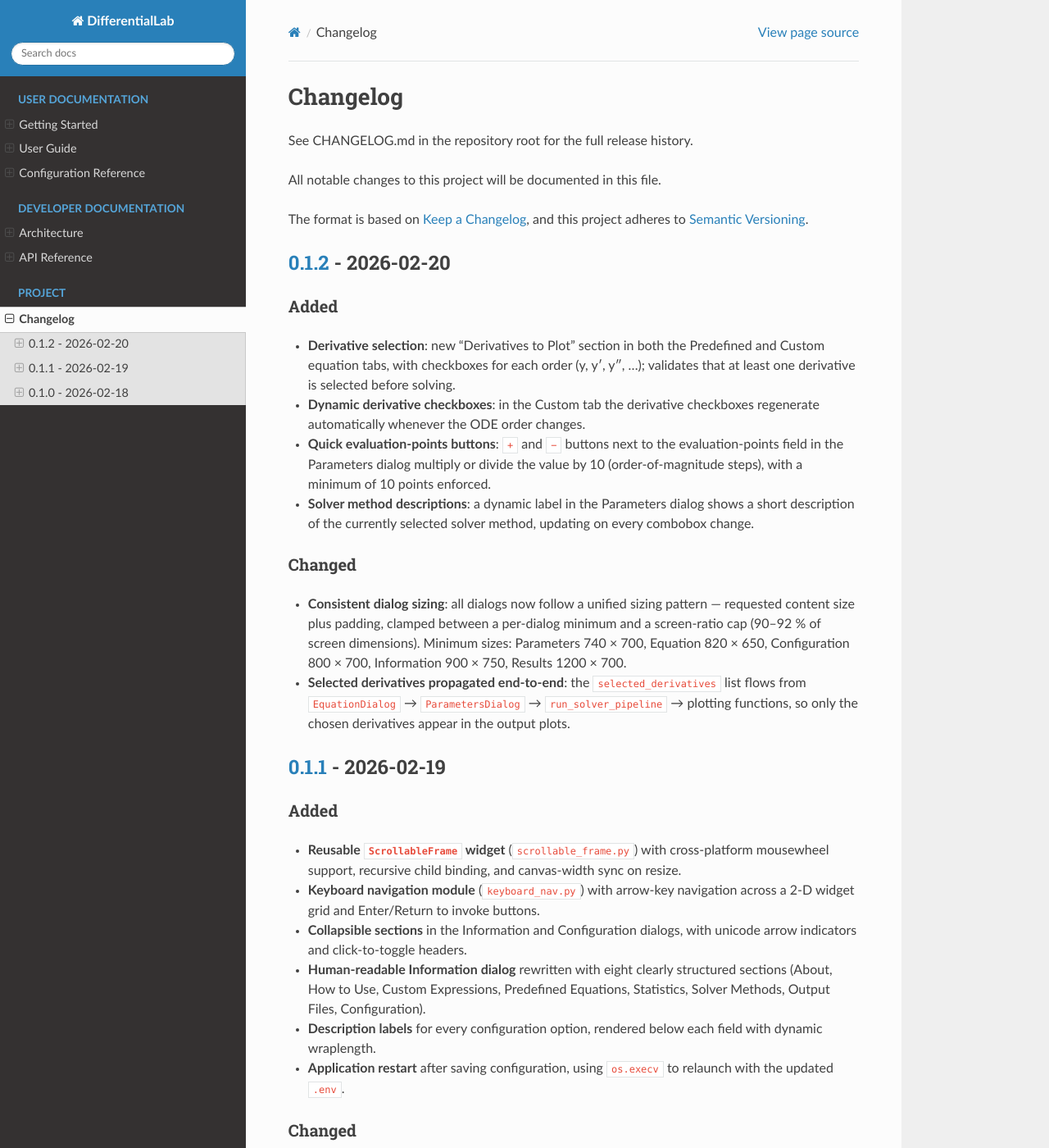
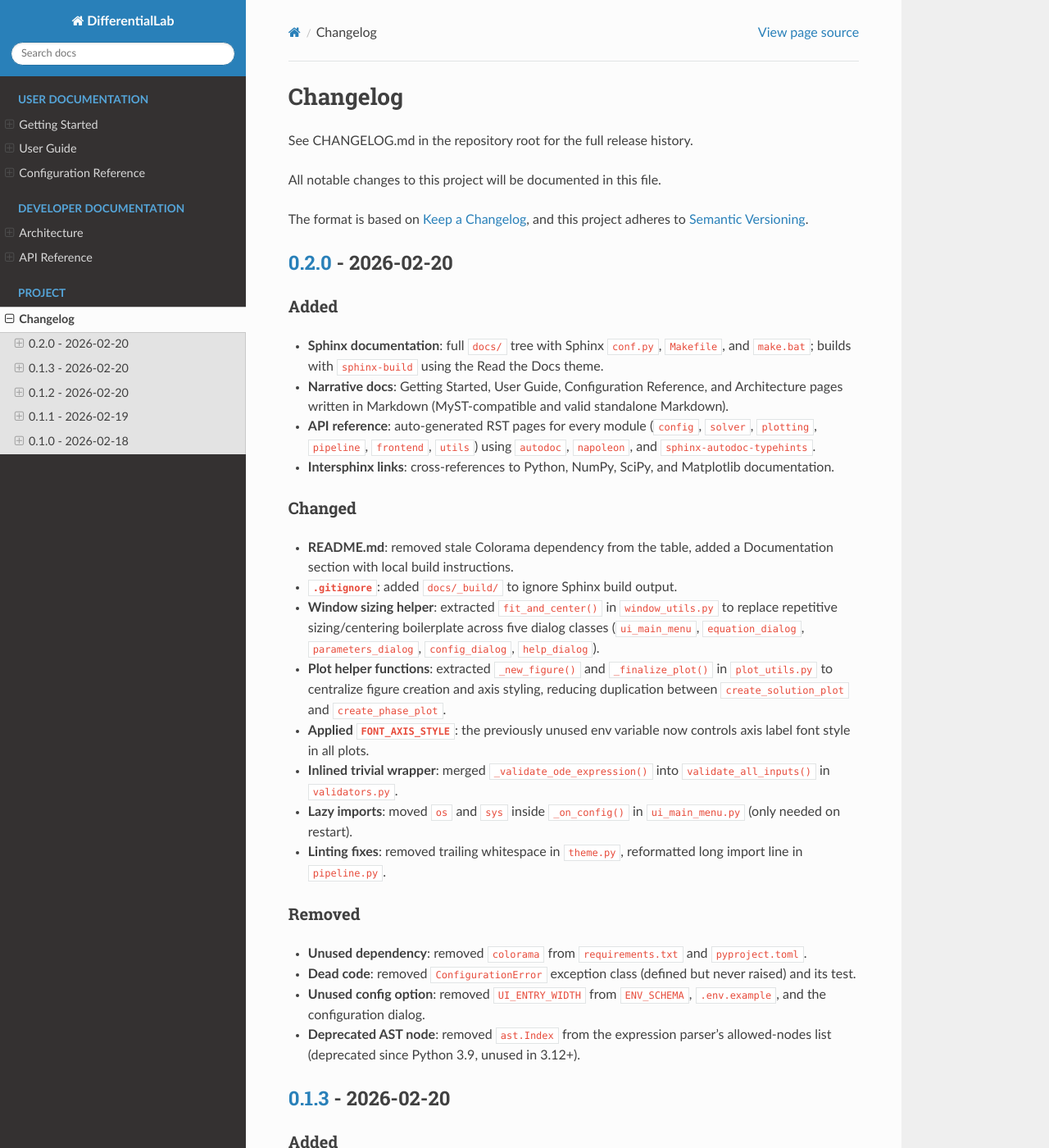
Before and after one commit to DOKOS-TAYOS/DifferentialLab, a Sphinx documentation site: the page built from docs/changelog.md, in a window 1280 px wide and 1400 px high. Shown: the whole window at 82% size. Built offline with Sphinx 7.4.7 and the Read the Docs theme 3.1.0, drawn with Linux system fonts in a browser that asks for light colours; some of the changed text lies outside the part shown.

Commit message:
Docs finished and version updated

```diff
--- a/CHANGELOG.md
+++ b/CHANGELOG.md
@@ -4,6 +4,51 @@ All notable changes to this project will be documented in this file.
 
 The format is based on [Keep a Changelog](https://keepachangelog.com/en/1.1.0/),
 and this project adheres to [Semantic Versioning](https://semver.org/spec/v2.0.0.html).
+
+## [0.2.0] - 2026-02-20
+
+### Added
+
+- **Sphinx documentation**: full `docs/` tree with Sphinx `conf.py`, `Makefile`, and `make.bat`; builds with `sphinx-build` using the Read the Docs theme.
+- **Narrative docs**: Getting Started, User Guide, Configuration Reference, and Architecture pages written in Markdown (MyST-compatible and valid standalone Markdown).
+- **API reference**: auto-generated RST pages for every module (`config`, `solver`, `plotting`, `pipeline`, `frontend`, `utils`) using `autodoc`, `napoleon`, and `sphinx-autodoc-typehints`.
+- **Intersphinx links**: cross-references to Python, NumPy, SciPy, and Matplotlib documentation.
+
+### Changed
+
+- **README.md**: removed stale Colorama dependency from the table, added a Documentation section with local build instructions.
+- **`.gitignore`**: added `docs/_build/` to ignore Sphinx build output.
+- **Window sizing helper**: extracted `fit_and_center()` in `window_utils.py` to replace repetitive sizing/centering boilerplate across five dialog classes (`ui_main_menu`, `equation_dialog`, `parameters_dialog`, `config_dialog`, `help_dialog`).
+- **Plot helper functions**: extracted `_new_figure()` and `_finalize_plot()` in `plot_utils.py` to centralize figure creation and axis styling, reducing duplication between `create_solution_plot` and `create_phase_plot`.
+- **Applied `FONT_AXIS_STYLE`**: the previously unused env variable now controls axis label font style in all plots.
+- **Inlined trivial wrapper**: merged `_validate_ode_expression()` into `validate_all_inputs()` in `validators.py`.
+- **Lazy imports**: moved `os` and `sys` inside `_on_config()` in `ui_main_menu.py` (only needed on restart).
+- **Linting fixes**: removed trailing whitespace in `theme.py`, reformatted long import line in `pipeline.py`.
+
+### Removed
+
+- **Unused dependency**: removed `colorama` from `requirements.txt` and `pyproject.toml`.
+- **Dead code**: removed `ConfigurationError` exception class (defined but never raised) and its test.
+- **Unused config option**: removed `UI_ENTRY_WIDTH` from `ENV_SCHEMA`, `.env.example`, and the configuration dialog.
+- **Deprecated AST node**: removed `ast.Index` from the expression parser's allowed-nodes list (deprecated since Python 3.9, unused in 3.12+).
+
+## [0.1.3] - 2026-02-20
+
+### Added
+
+- **Unicode mathematical symbols**: predefined equations now display proper mathematical notation (∂, ∫, √, π, θ, ω, etc.) in labels and descriptions throughout the UI.
+
+### Changed
+
+- **Linter configuration**: enhanced Ruff settings in `pyproject.toml` with explicit rule selection for code quality, import sorting, and type checking.
+- **Import optimization**: reorganized imports across multiple modules for better readability and consistency; removed unused imports in `pipeline.py`, `validators.py`, and `theme.py`.
+- **UI refinements**: improved widget spacing and alignment in dialogs; adjusted padding values for better visual consistency across different screen sizes.
+- **Configuration handling**: streamlined environment variable loading and validation in `config_loader.py`; improved error messages for invalid configuration values.
+
+### Fixed
+
+- **Minor UI bugs**: corrected focus behavior in entry widgets when switching between tabs; fixed occasional layout glitches in collapsible sections.
+- **Type hints**: added missing type annotations in several utility functions for better IDE support and static analysis.
 
 ## [0.1.2] - 2026-02-20
 
@@ -65,7 +110,9 @@ and this project adheres to [Semantic Versioning](https://semver.org/spec/v2.0.0
 - **Cross-platform install/run scripts** (`install.bat`/`install.sh`, `bin/setup.bat`/`bin/setup.sh`, `bin/run.bat`/`bin/run.sh`).
 - **Tooltip widgets** for improved UX in the GUI.
 
-[Unreleased]: https://github.com/DOKOS-TAYOS/DifferentialLab/compare/v0.1.2...HEAD
+[Unreleased]: https://github.com/DOKOS-TAYOS/DifferentialLab/compare/v0.2.0...HEAD
+[0.2.0]: https://github.com/DOKOS-TAYOS/DifferentialLab/compare/v0.1.3...v0.2.0
+[0.1.3]: https://github.com/DOKOS-TAYOS/DifferentialLab/compare/v0.1.2...v0.1.3
 [0.1.2]: https://github.com/DOKOS-TAYOS/DifferentialLab/compare/v0.1.1...v0.1.2
 [0.1.1]: https://github.com/DOKOS-TAYOS/DifferentialLab/compare/v0.1.0...v0.1.1
 [0.1.0]: https://github.com/DOKOS-TAYOS/DifferentialLab/releases/tag/v0.1.0
--- a/docs/conf.py
+++ b/docs/conf.py
@@ -11,8 +11,8 @@ sys.path.insert(0, str(_project_root / "src"))
 project = "DifferentialLab"
 author = "Alejandro Mata Ali"
 copyright = "2026, Alejandro Mata Ali"  # noqa: A001
-release = "0.1.2"
-version = "0.1"
+release = "0.2.0"
+version = "0.2"
 
 # -- General configuration ---------------------------------------------------
 
--- a/pyproject.toml
+++ b/pyproject.toml
@@ -4,7 +4,7 @@ build-backend = "setuptools.build_meta"
 
 [project]
 name = "differential-lab"
-version = "0.1.2"
+version = "0.2.0"
 description = "DifferentialLab — Numerical ODE solver with Tkinter GUI, predefined equations, and professional visualizations"
 readme = "README.md"
 requires-python = ">=3.12"
```
Also changed, not shown: 1 other file.
